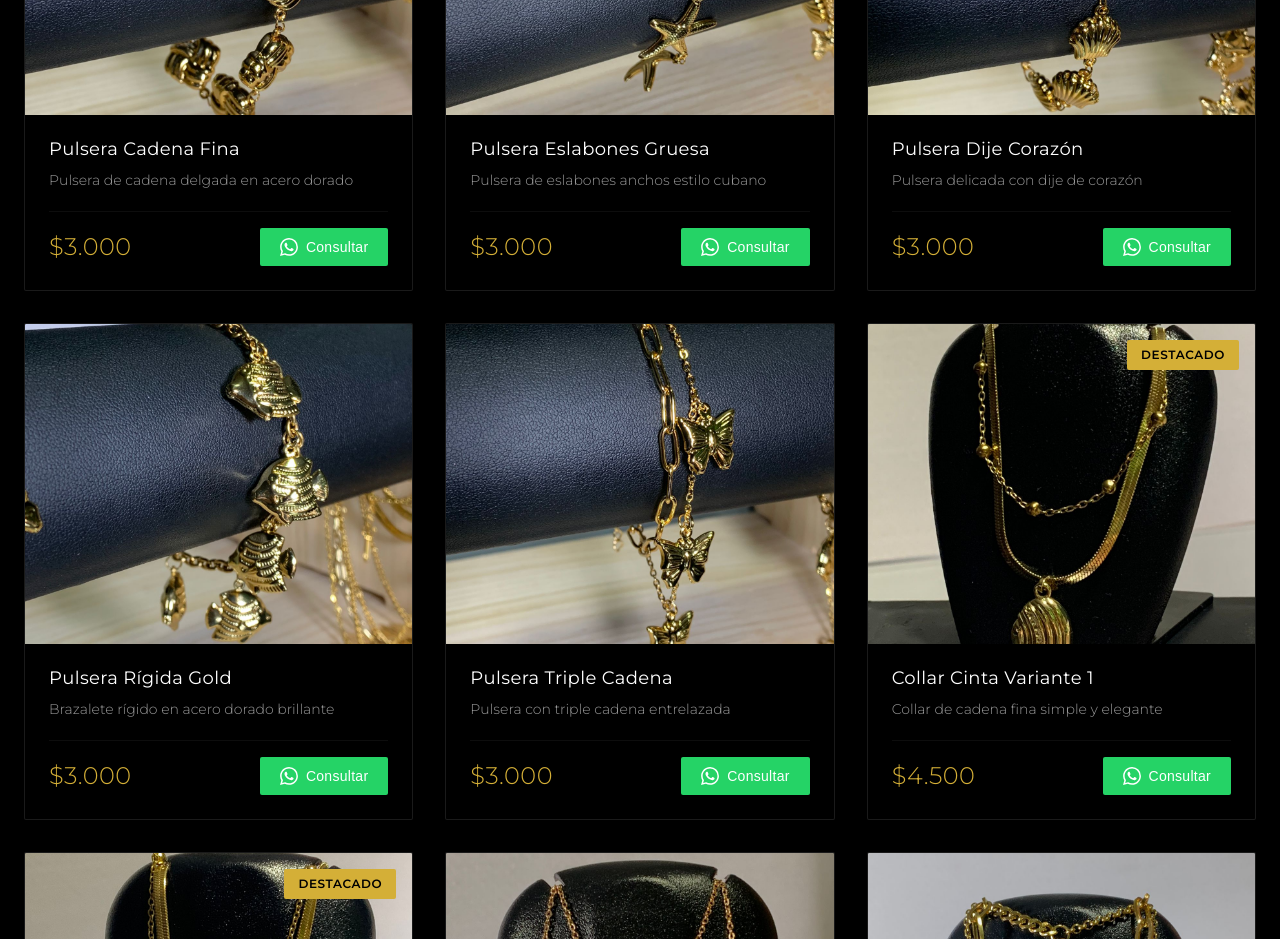
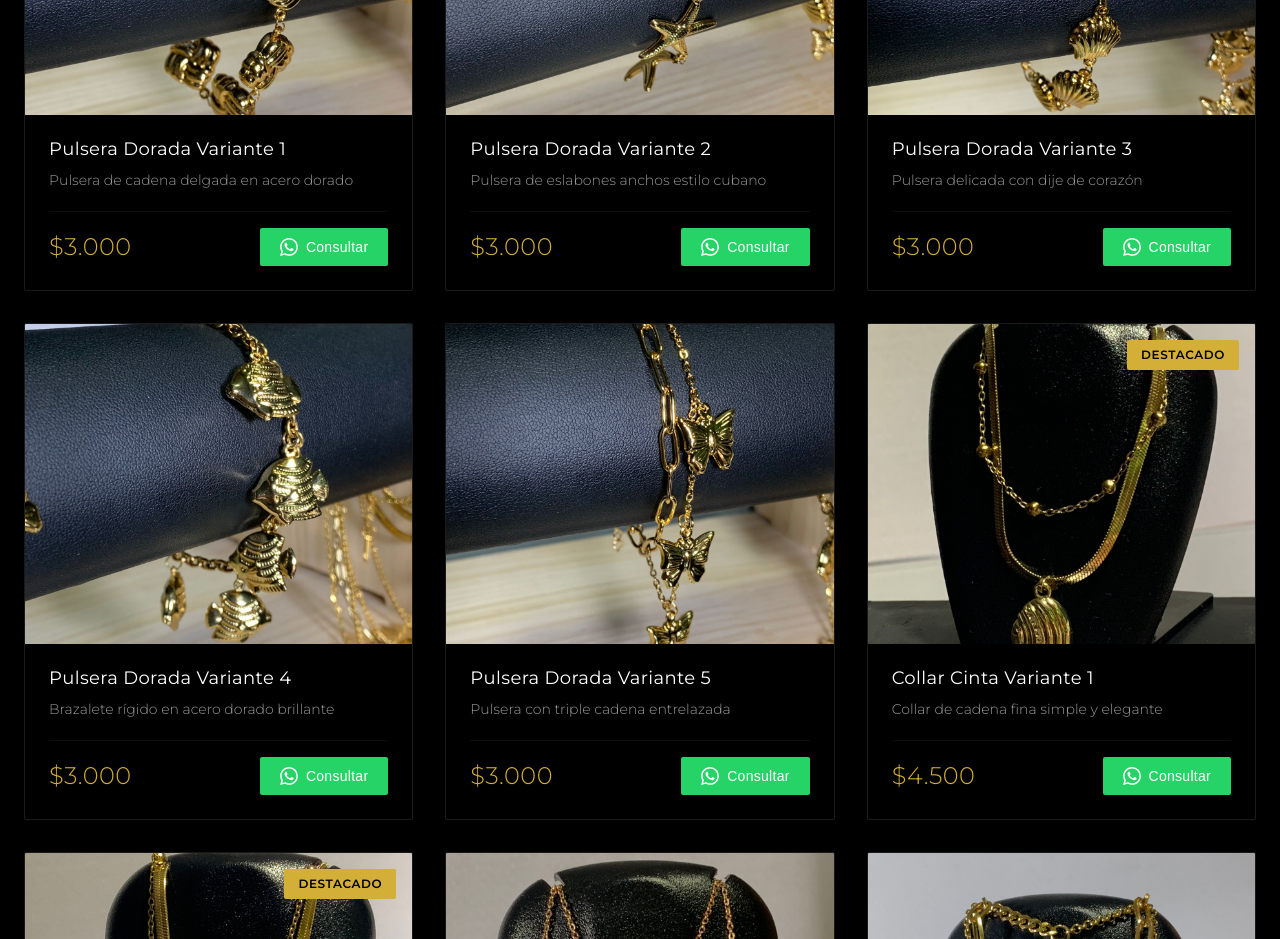
Before and after one commit to Liper1/tienditamontti, a React (Vite) app: page / in a window 1280 px wide. Shown: the part 2920-3859 px from the top of the page. Built offline with nearby package versions, Linux system fonts and the light colour scheme.

Commit message:
Update pulsera names to dorada variant nomenclature

```diff
--- a/src/data/products.js
+++ b/src/data/products.js
@@ -102,7 +102,7 @@ export const products = [
   // PULSERAS (5 productos)
   {
     id: 10,
-    name: 'Pulsera Cadena Fina',
+    name: 'Pulsera Dorada Variante 1',
     category: 'pulseras',
     price: '$3.000',
     image: getImagePath('pulsera1.jpeg'),
@@ -111,7 +111,7 @@ export const products = [
   },
   {
     id: 11,
-    name: 'Pulsera Eslabones Gruesa',
+    name: 'Pulsera Dorada Variante 2',
     category: 'pulseras',
     price: '$3.000',
     image: getImagePath('pulsera2.jpeg'),
@@ -120,7 +120,7 @@ export const products = [
   },
   {
     id: 12,
-    name: 'Pulsera Dije Corazón',
+    name: 'Pulsera Dorada Variante 3',
     category: 'pulseras',
     price: '$3.000',
     image: getImagePath('pulsera3.jpeg'),
@@ -129,7 +129,7 @@ export const products = [
   },
   {
     id: 13,
-    name: 'Pulsera Rígida Gold',
+    name: 'Pulsera Dorada Variante 4',
     category: 'pulseras',
     price: '$3.000',
     image: getImagePath('pulsera4.jpeg'),
@@ -138,7 +138,7 @@ export const products = [
   },
   {
     id: 14,
-    name: 'Pulsera Triple Cadena',
+    name: 'Pulsera Dorada Variante 5',
     category: 'pulseras',
     price: '$3.000',
     image: getImagePath('pulsera5.jpeg'),
```
